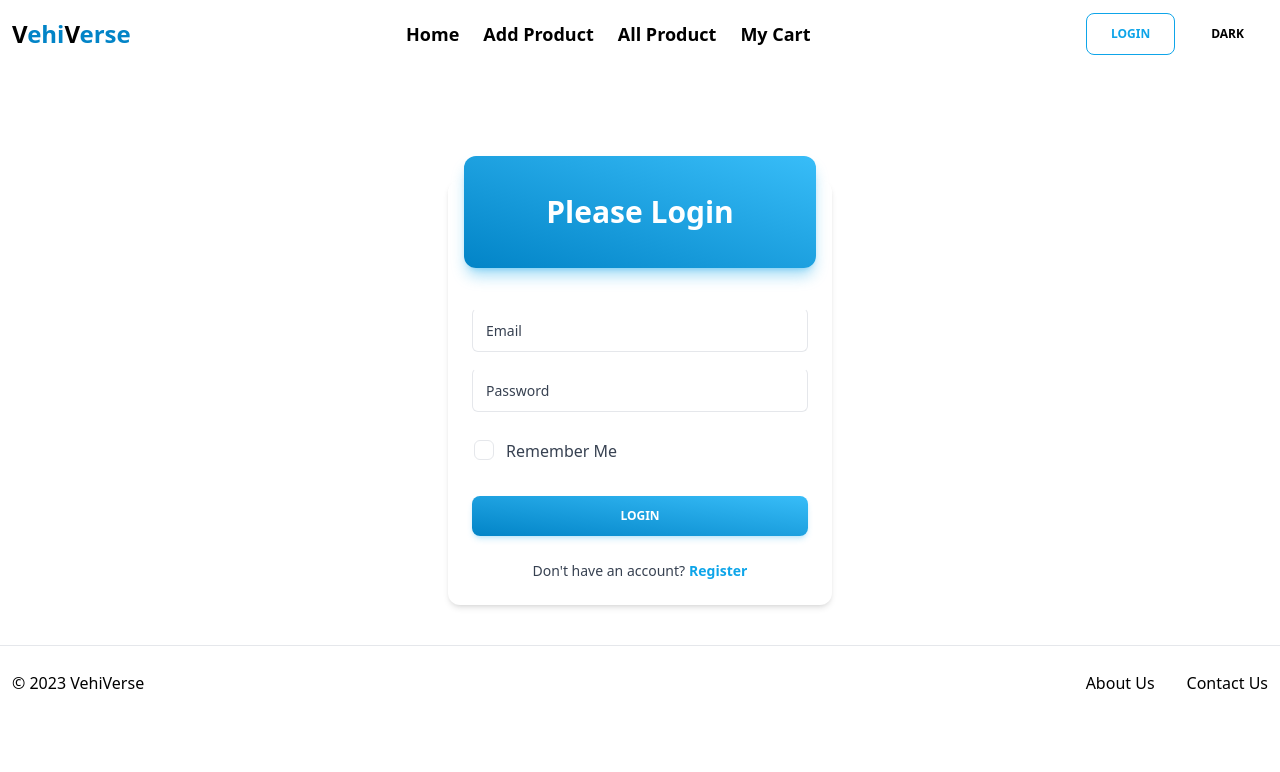
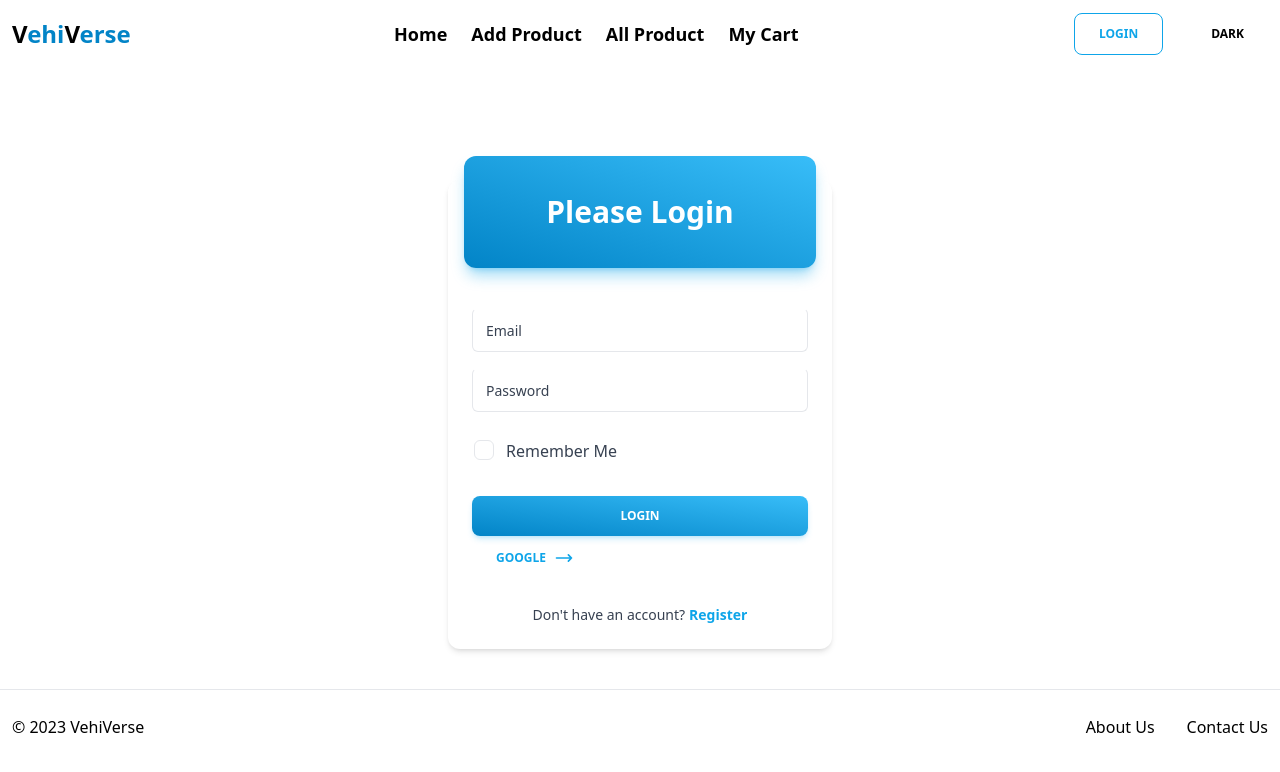
Before and after one commit to ShariarNiaj05/Vehi-Verse-Client, a React (Vite) app: page /login in a window 1280 px wide. Shown: the top 772 px of the page. Built offline with nearby package versions, Linux system fonts and the light colour scheme; no server answers.

Commit message:
social sign in google added

```diff
--- a/src/Components/Login/Login.jsx
+++ b/src/Components/Login/Login.jsx
@@ -2,6 +2,7 @@ import { useContext } from "react";
 import { Link, useLocation, useNavigate } from "react-router-dom";
 import { AuthContext } from "../../Providers/AuthProviders";
 import Swal from "sweetalert2";
+import SocialLogin from "../../Pages/SocialLogin/SocialLogin";
 
 const Login = () => {
 
@@ -123,7 +124,9 @@ const Login = () => {
             data-ripple-light="true"
           >
             Login
-          </button>
+                  </button>
+
+                  <SocialLogin></SocialLogin>
           <p className="flex justify-center mt-6 font-sans text-sm antialiased font-light leading-normal text-inherit">
             Don't have an account?
             <p className="block ml-1 font-sans text-sm antialiased font-bold leading-normal text-sky-500">
--- a/src/Components/Navbar/Navbar.jsx
+++ b/src/Components/Navbar/Navbar.jsx
@@ -11,6 +11,9 @@ const Navbar = () => {
     .then()
     .catch()
   }
+
+
+
 
    const linkStyle = ({ isActive, isPending }) =>
    isPending ? "pending" : isActive ? "bg-sky-600 text-white rounded p-2" : " hover:bg-sky-900 hover:text-white rounded p-2";
@@ -29,8 +32,19 @@ const Navbar = () => {
         <NavLink className={linkStyle} to={"/allproducts"}>All Product</NavLink>
         <NavLink className={linkStyle} to={"/mycart"}>My Cart</NavLink>
       </div>
-      <div>
+      <div className=" flex gap-3 justify-between items-center">
 
+        <div>
+        {
+          user && <span>
+
+            <img className=" h-10 w-10 rounded" src={user.photoURL} alt="" />
+            <p>{ user.displayName}</p>
+          </span>
+        }
+        </div>
+
+        <div>
 
         {
           user ? <button onClick={handleLogOut}
@@ -45,6 +59,7 @@ const Navbar = () => {
           Login
         </button></NavLink>
         }
+</div>
 
   <button
     className="middle none center rounded-lg py-3 px-6 font-sans text-xs font-bold uppercase text-black transition-all hover:bg-sky-500/10 active:bg-sky-500/30 disabled:pointer-events-none disabled:opacity-50 disabled:shadow-none"
--- a/src/Components/Register/Register.jsx
+++ b/src/Components/Register/Register.jsx
@@ -4,6 +4,7 @@ import { AuthContext } from "../../Providers/AuthProviders";
 import { updateProfile } from "firebase/auth";
 import auth from "../../Configurations/firebase.config";
 import Swal from "sweetalert2";
+import SocialLogin from "../../Pages/SocialLogin/SocialLogin";
 
 const Register = () => {
 
@@ -198,7 +199,9 @@ const Register = () => {
           data-ripple-light="true"
         >
           Register
-        </button>
+                  </button>
+
+                  <SocialLogin></SocialLogin>
 
 
 
--- /dev/null
+++ b/src/Pages/SocialLogin/SocialLogin.jsx
@@ -0,0 +1,56 @@
+import { useContext } from "react";
+import { AuthContext } from "../../Providers/AuthProviders";
+import Swal from "sweetalert2";
+import { useLocation, useNavigate } from "react-router-dom";
+
+const SocialLogin = () => {
+
+    const { googleSignIn } = useContext(AuthContext)
+    const location = useLocation()
+    const navigate = useNavigate()
+
+    const handleGoogleSignIn = () => {
+        googleSignIn()
+            .then(result => {
+                console.log(result);
+                navigate(location?.state ? location.state : '/' )
+            })
+            .catch(error => {
+                Swal.fire({
+                    icon: 'error',
+                    title: `${error.message}`,
+                    text: 'Something went wrong!',
+
+                  })
+        })
+    }
+    return (
+        <div>
+            <button
+                onClick={handleGoogleSignIn}
+  className="flex select-none items-center gap-2 rounded-lg py-3 px-6 text-center align-middle font-sans text-xs font-bold uppercase text-sky-500 transition-all hover:bg-sky-500/10 active:bg-sky-500/30 disabled:pointer-events-none disabled:opacity-50 disabled:shadow-none"
+  type="button"
+  data-ripple-dark="true"
+>
+  Google
+  <svg
+    xmlns="http://www.w3.org/2000/svg"
+    fill="none"
+    viewBox="0 0 24 24"
+    strokeWidth="2"
+    stroke="currentColor"
+    aria-hidden="true"
+    class="h-5 w-5"
+  >
+    <path
+      strokeLinecap="round"
+      strokeLinejoin="round"
+      d="M17.25 8.25L21 12m0 0l-3.75 3.75M21 12H3"
+    ></path>
+  </svg>
+</button>
+        </div>
+    );
+};
+
+export default SocialLogin;
--- a/src/Providers/AuthProviders.jsx
+++ b/src/Providers/AuthProviders.jsx
@@ -1,13 +1,17 @@
 import { createContext, useEffect, useState } from "react";
 import auth from "../Configurations/firebase.config";
 import {
+    GoogleAuthProvider,
   createUserWithEmailAndPassword,
   onAuthStateChanged,
   signInWithEmailAndPassword,
+  signInWithPopup,
   signOut,
 } from "firebase/auth";
 
+
 export const AuthContext = createContext(null);
+const googleProvider = new GoogleAuthProvider();
 
 const AuthProviders = ({ children }) => {
   const [user, setUser] = useState(null);
@@ -17,6 +21,10 @@ const AuthProviders = ({ children }) => {
     setLoading(true);
     return createUserWithEmailAndPassword(auth, email, password);
     };
+
+    const googleSignIn = () => {
+        return signInWithPopup(auth, googleProvider)
+    }
 
     const logIn = (email, password) => {
         setLoading(true)
@@ -44,8 +52,10 @@ const AuthProviders = ({ children }) => {
     user,
     loading,
       createUser,
+      googleSignIn,
       logIn,
       logOut,
+
   };
 
   return (
```
